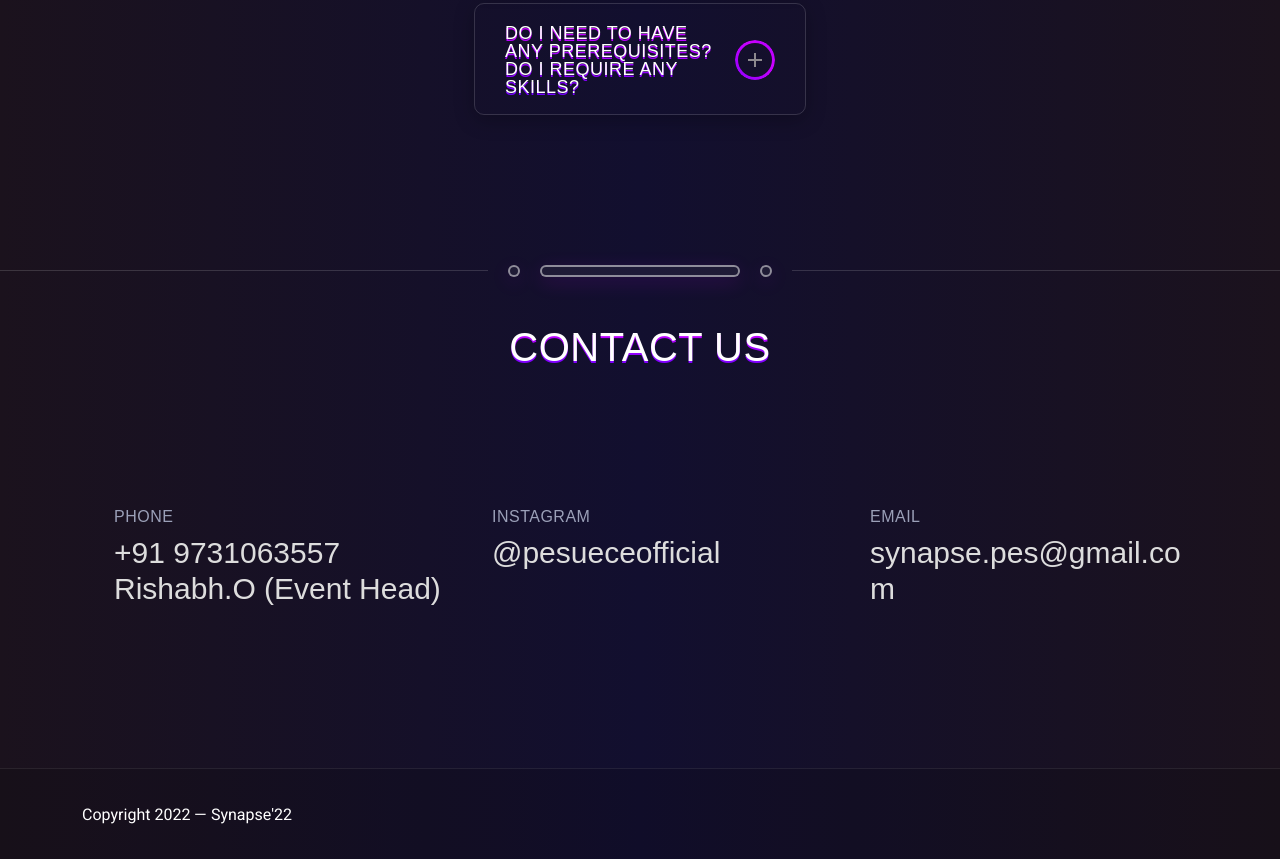
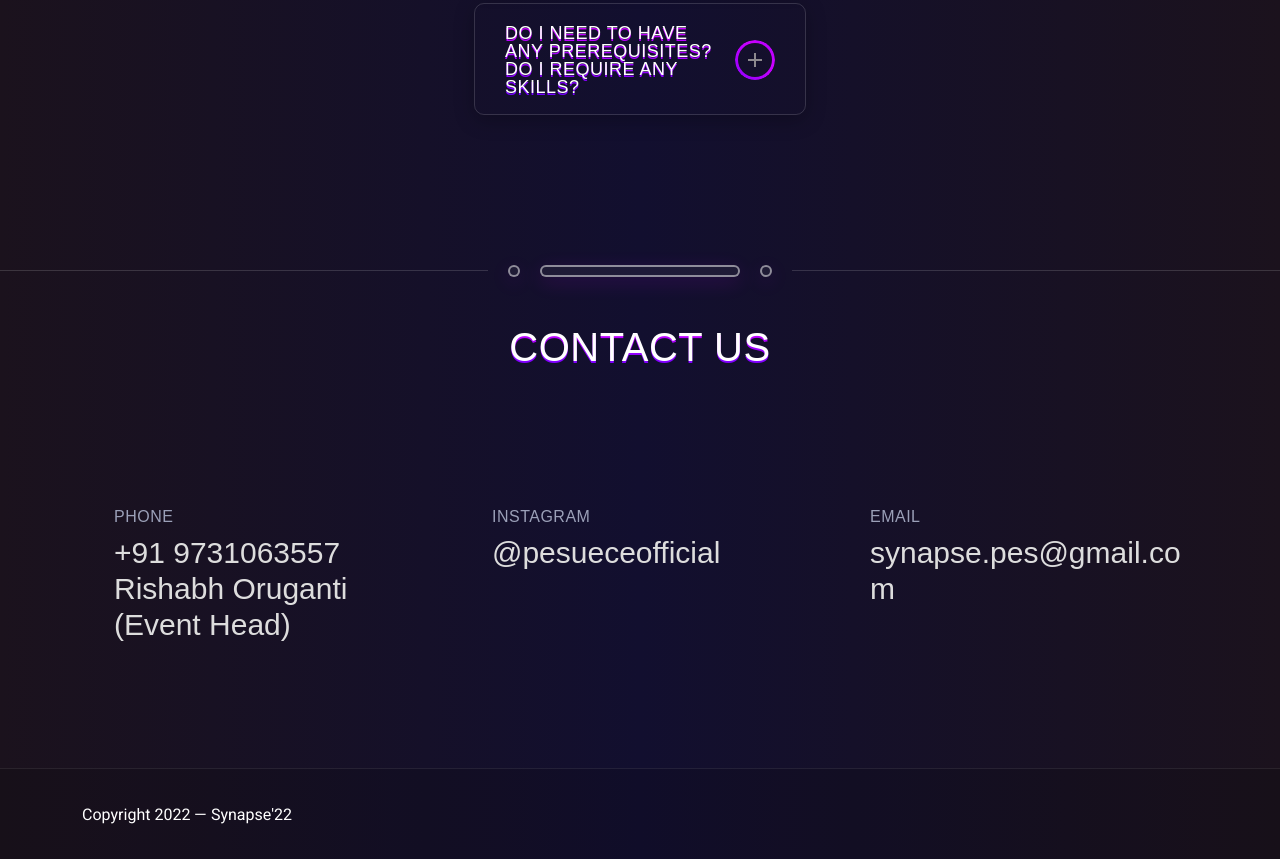
Before and after one commit to Synapse-PESU-ECE-Department/Synapse22-Website, a plain HTML site: page index.html in a window 1280 px wide. Shown: the part 6598-7457 px from the top of the page. Drawn offline with nearby package versions, Linux system fonts and the light colour scheme.

Commit message:
Synapse22

```diff
--- a/index.html
+++ b/index.html
@@ -1344,7 +1344,7 @@
                   <div class="item">
                     <h4 class="label">Phone</h4>
                     <h3><a target='blank'
-						rel="noopener noreferrer" href="tel:+770221770505">+91 9731063557 <b>Rishabh.O (Event Head)</b></a></h3>
+						rel="noopener noreferrer" href="tel:+770221770505">+91 9731063557 <b>Rishabh Oruganti (Event Head)</b></a></h3>
 
 
                   </div>
```
